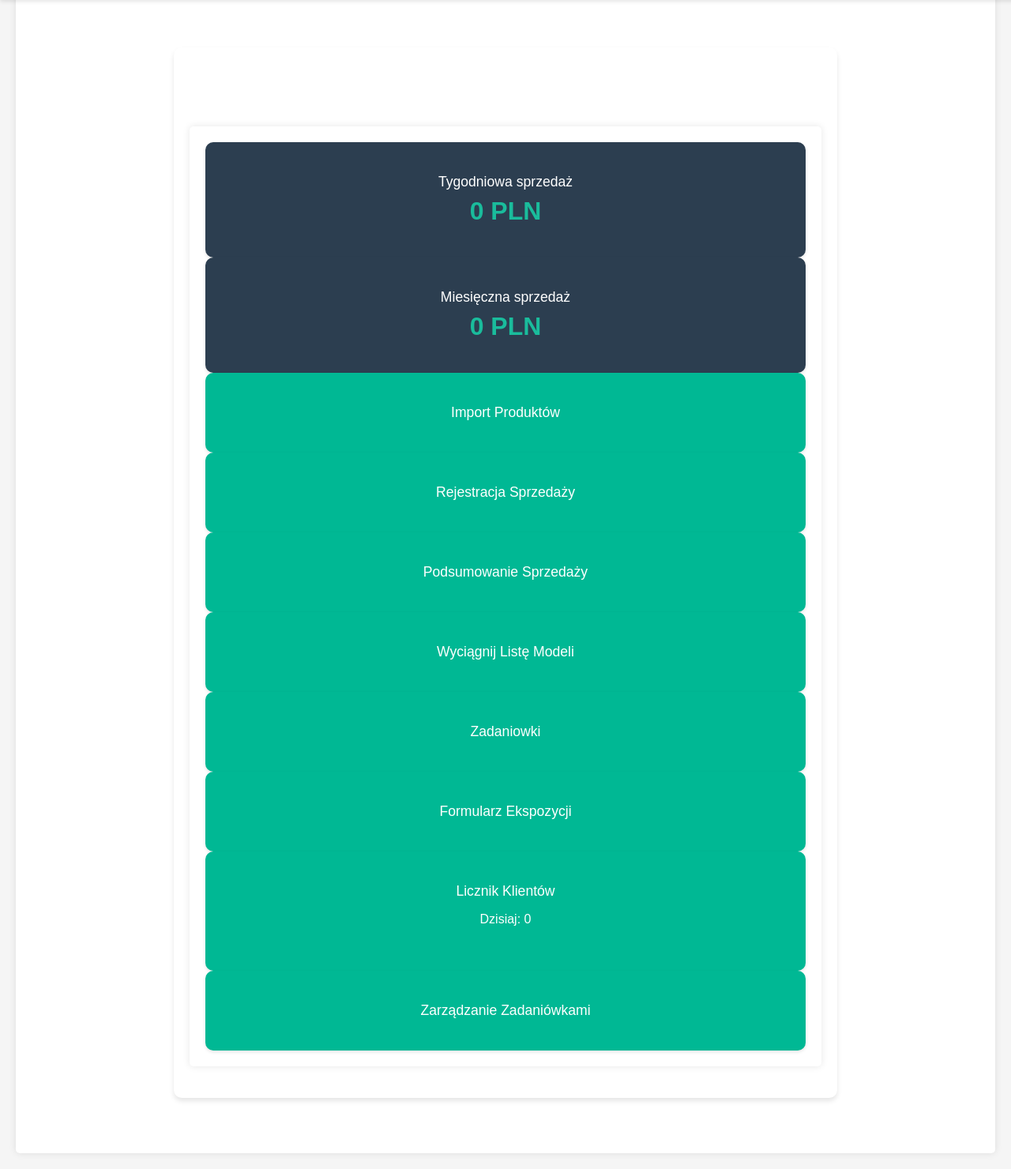
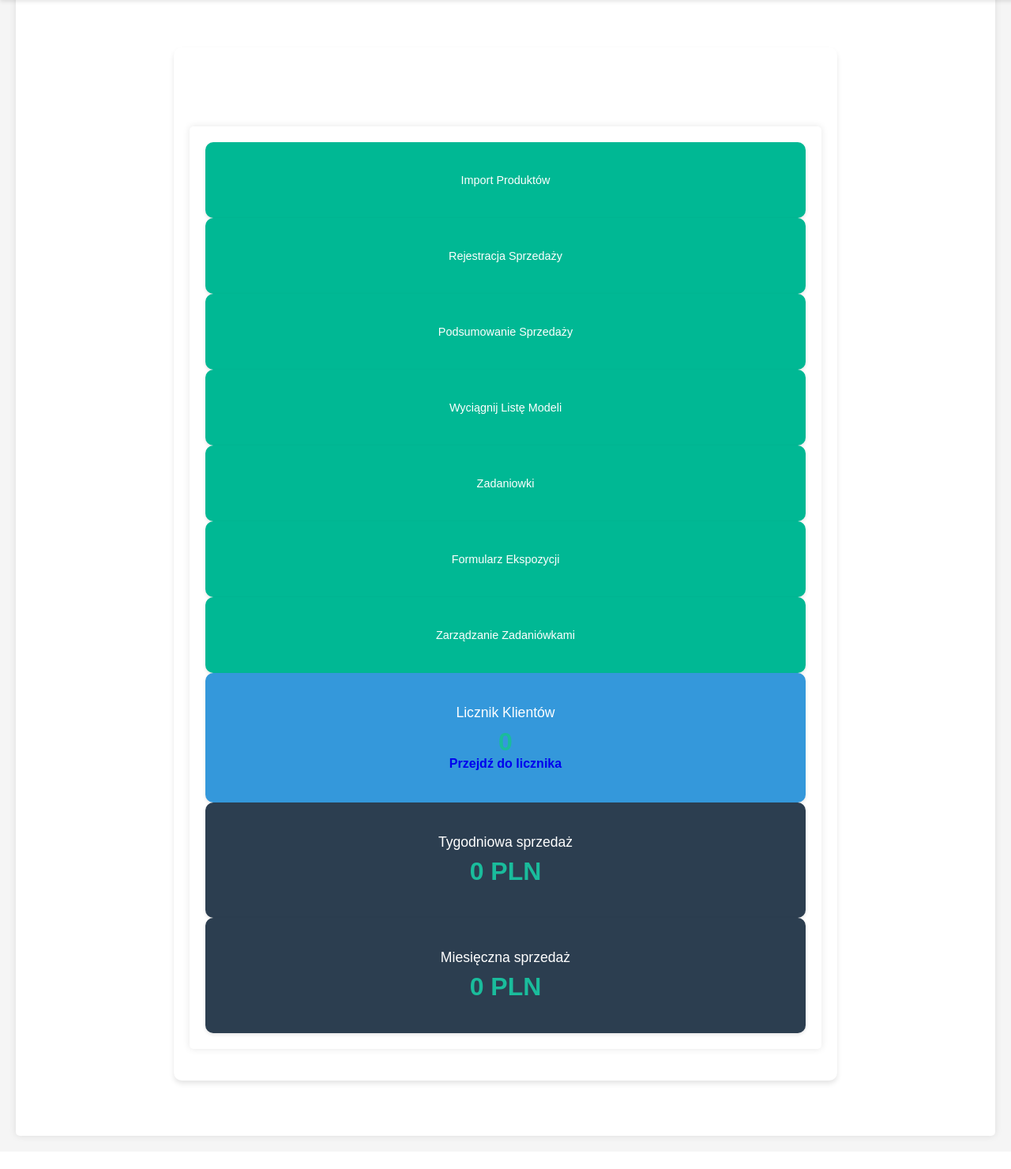
Before and after one commit to Fizyriusz/beko-sales-app, a Django app: page /produkty/ in a window 1280 px wide. Shown: the part 90-1570 px from the top of the page at 79% size. After the commit the page ends 1534 px from the top, so only its background shows below. Run offline with Django 5.2, Linux system fonts and the light colour scheme; a user stored in the database is signed in; data comes from the database, SQL or seed files in the repository.

Commit message:
Add files via upload

```diff
--- a/produkty/templates/produkty/base.html
+++ b/produkty/templates/produkty/base.html
@@ -143,6 +143,7 @@
                 <li><a href="{% url 'produkty:podsumowanie_sprzedazy' %}">Podsumowanie Sprzedaży</a></li>
                 <li><a href="{% url 'produkty:wyciagnij_liste_modeli' %}">Wyciągnij Listę Modeli</a></li>
                 <li><a href="{% url 'produkty:lista_zadaniowek' %}">Zadaniowki</a></li>
+                <li><a href="{% url 'produkty:zadaniowki_management' %}">Zarządzanie Zadaniówkami</a></li>
                 <li><a href="{% url 'produkty:ekspozycja_form' grupa_id=1 %}">Formularz Ekspozycji</a></li>
                 <li><a href="{% url 'produkty:ekspozycja_summary' %}" class="list-group-item list-group-item-action">
                     <i class="fas fa-chart-bar me-2"></i> Podsumowanie ekspozycji
--- a/produkty/templates/produkty/home.html
+++ b/produkty/templates/produkty/home.html
@@ -6,8 +6,90 @@ Strona Główna
 
 {% block content %}
 <div class="container">
+    <!-- Karty nawigacyjne -->
+    <div class="row mb-3">
+        <div class="col-md-3 mb-2">
+            <a href="{% url 'produkty:import_excel' %}" class="card-link">
+                <div class="card nav-card">
+                    <div class="card-body text-center py-2">
+                        <h5 class="card-title small-title">Import Produktów</h5>
+                    </div>
+                </div>
+            </a>
+        </div>
+        <div class="col-md-3 mb-2">
+            <a href="{% url 'produkty:sprzedaz' %}" class="card-link">
+                <div class="card nav-card">
+                    <div class="card-body text-center py-2">
+                        <h5 class="card-title small-title">Rejestracja Sprzedaży</h5>
+                    </div>
+                </div>
+            </a>
+        </div>
+        <div class="col-md-3 mb-2">
+            <a href="{% url 'produkty:podsumowanie_sprzedazy' %}" class="card-link">
+                <div class="card nav-card">
+                    <div class="card-body text-center py-2">
+                        <h5 class="card-title small-title">Podsumowanie Sprzedaży</h5>
+                    </div>
+                </div>
+            </a>
+        </div>
+        <div class="col-md-3 mb-2">
+            <a href="{% url 'produkty:wyciagnij_liste_modeli' %}" class="card-link">
+                <div class="card nav-card">
+                    <div class="card-body text-center py-2">
+                        <h5 class="card-title small-title">Wyciągnij Listę Modeli</h5>
+                    </div>
+                </div>
+            </a>
+        </div>
+    </div>
+    <div class="row mb-3">
+        <div class="col-md-3 mb-2">
+            <a href="{% url 'produkty:lista_zadaniowek' %}" class="card-link">
+                <div class="card nav-card">
+                    <div class="card-body text-center py-2">
+                        <h5 class="card-title small-title">Zadaniowki</h5>
+                    </div>
+                </div>
+            </a>
+        </div>
+        <div class="col-md-3 mb-2">
+            <a href="{% url 'produkty:ekspozycja_form' grupa_id=1 %}" class="card-link">
+                <div class="card nav-card">
+                    <div class="card-body text-center py-2">
+                        <h5 class="card-title small-title">Formularz Ekspozycji</h5>
+                    </div>
+                </div>
+            </a>
+        </div>
+        <div class="col-md-3 mb-2">
+            <a href="{% url 'produkty:zadaniowki_management' %}" class="card-link">
+                <div class="card nav-card">
+                    <div class="card-body text-center py-2">
+                        <h5 class="card-title small-title">Zarządzanie Zadaniówkami</h5>
+                    </div>
+                </div>
+            </a>
+        </div>
+    </div>
+
+    <!-- Licznik klientów -->
+    <div class="row mb-3 mt-4">
+        <div class="col-md-12">
+            <div class="card summary-card-alt">
+                <div class="card-body text-center">
+                    <h5 class="card-title">Licznik Klientów</h5>
+                    <p class="card-text amount">{{ licznik_klientow }}</p>
+                    <a href="{% url 'produkty:klienci' %}" class="btn btn-light btn-sm mt-2">Przejdź do licznika</a>
+                </div>
+            </div>
+        </div>
+    </div>
+
     <!-- Liczniki sprzedaży -->
-    <div class="row mb-4">
+    <div class="row mb-4 mt-3">
         <div class="col-md-6">
             <div class="card summary-card">
                 <div class="card-body text-center">
@@ -23,87 +105,6 @@ Strona Główna
                     <p class="card-text amount">{{ miesieczna_suma }} PLN</p>
                 </div>
             </div>
-        </div>
-    </div>
-
-    <!-- Karty nawigacyjne -->
-    <div class="row">
-        <div class="col-md-4 mb-3">
-            <a href="{% url 'produkty:import_excel' %}" class="card-link">
-                <div class="card nav-card">
-                    <div class="card-body text-center">
-                        <h5 class="card-title">Import Produktów</h5>
-                    </div>
-                </div>
-            </a>
-        </div>
-        <div class="col-md-4 mb-3">
-            <a href="{% url 'produkty:sprzedaz' %}" class="card-link">
-                <div class="card nav-card">
-                    <div class="card-body text-center">
-                        <h5 class="card-title">Rejestracja Sprzedaży</h5>
-                    </div>
-                </div>
-            </a>
-        </div>
-        <div class="col-md-4 mb-3">
-            <a href="{% url 'produkty:podsumowanie_sprzedazy' %}" class="card-link">
-                <div class="card nav-card">
-                    <div class="card-body text-center">
-                        <h5 class="card-title">Podsumowanie Sprzedaży</h5>
-                    </div>
-                </div>
-            </a>
-        </div>
-    </div>
-    <div class="row">
-        <div class="col-md-4 mb-3">
-            <a href="{% url 'produkty:wyciagnij_liste_modeli' %}" class="card-link">
-                <div class="card nav-card">
-                    <div class="card-body text-center">
-                        <h5 class="card-title">Wyciągnij Listę Modeli</h5>
-                    </div>
-                </div>
-            </a>
-        </div>
-        <div class="col-md-4 mb-3">
-            <a href="{% url 'produkty:lista_zadaniowek' %}" class="card-link">
-                <div class="card nav-card">
-                    <div class="card-body text-center">
-                        <h5 class="card-title">Zadaniowki</h5>
-                    </div>
-                </div>
-            </a>
-        </div>
-        <div class="col-md-4 mb-3">
-            <a href="{% url 'produkty:ekspozycja_form' grupa_id=1 %}" class="card-link">
-                <div class="card nav-card">
-                    <div class="card-body text-center">
-                        <h5 class="card-title">Formularz Ekspozycji</h5>
-                    </div>
-                </div>
-            </a>
-        </div>
-    </div>
-    <div class="row">
-        <div class="col-md-4 mb-3">
-            <a href="{% url 'produkty:klienci' %}" class="card-link">
-                <div class="card nav-card">
-                    <div class="card-body text-center">
-                        <h5 class="card-title">Licznik Klientów</h5>
-                        <p class="card-text">Dzisiaj: {{ licznik_klientow }}</p>
-                    </div>
-                </div>
-            </a>
-        </div>
-        <div class="col-md-4 mb-3">
-            <a href="{% url 'produkty:zadaniowki_management' %}" class="card-link">
-                <div class="card nav-card">
-                    <div class="card-body text-center">
-                        <h5 class="card-title">Zarządzanie Zadaniówkami</h5>
-                    </div>
-                </div>
-            </a>
         </div>
     </div>
 </div>
@@ -126,6 +127,11 @@ Strona Główna
     color: white;
 }
 
+.summary-card-alt {
+    background-color: #3498db;
+    color: white;
+}
+
 .card:hover {
     transform: translateY(-5px);
 }
@@ -143,6 +149,11 @@ Strona Główna
     margin: 0;
     font-size: 1.1rem;
     font-weight: 500;
+}
+
+.small-title {
+    font-size: 0.9rem;
+    margin: 0;
 }
 
 .amount {
```
Also changed, not shown: produkty/templates/produkty/zadaniowki_management.html (+28 -4 lines).
